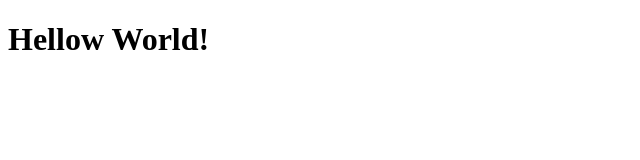
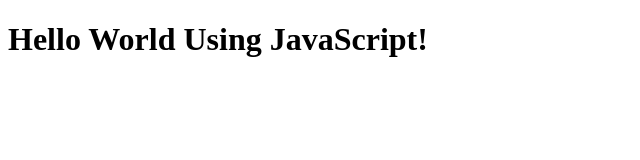
Before and after one commit to S4Roy/NamasteReact, a plain HTML site: page index.html in a window 1280 px wide. Shown: the whole page, without its empty margins (0-640 px from the left). Drawn offline with Linux system fonts and the light colour scheme.

Commit message:
Hello World! using JavaScript

```diff
--- a/index.html
+++ b/index.html
@@ -1,13 +1,17 @@
 <!DOCTYPE html>
 <html lang="en">
-<head>
-    <meta charset="UTF-8">
-    <meta name="viewport" content="width=device-width, initial-scale=1.0">
+  <head>
+    <meta charset="UTF-8" />
+    <meta name="viewport" content="width=device-width, initial-scale=1.0" />
     <title>Namste React</title>
-</head>
-<body>
-    <div id="root">
-        <h1>Hellow World!</h1>
-    </div>
-</body>
+  </head>
+  <body>
+    <div id="root"></div>
+    <script>
+      const heading = document.createElement("h1");
+      heading.innerHTML = "Hello World Using JavaScript!";
+      const root = document.getElementById("root");
+      root.appendChild(heading);
+    </script>
+  </body>
 </html>
```
